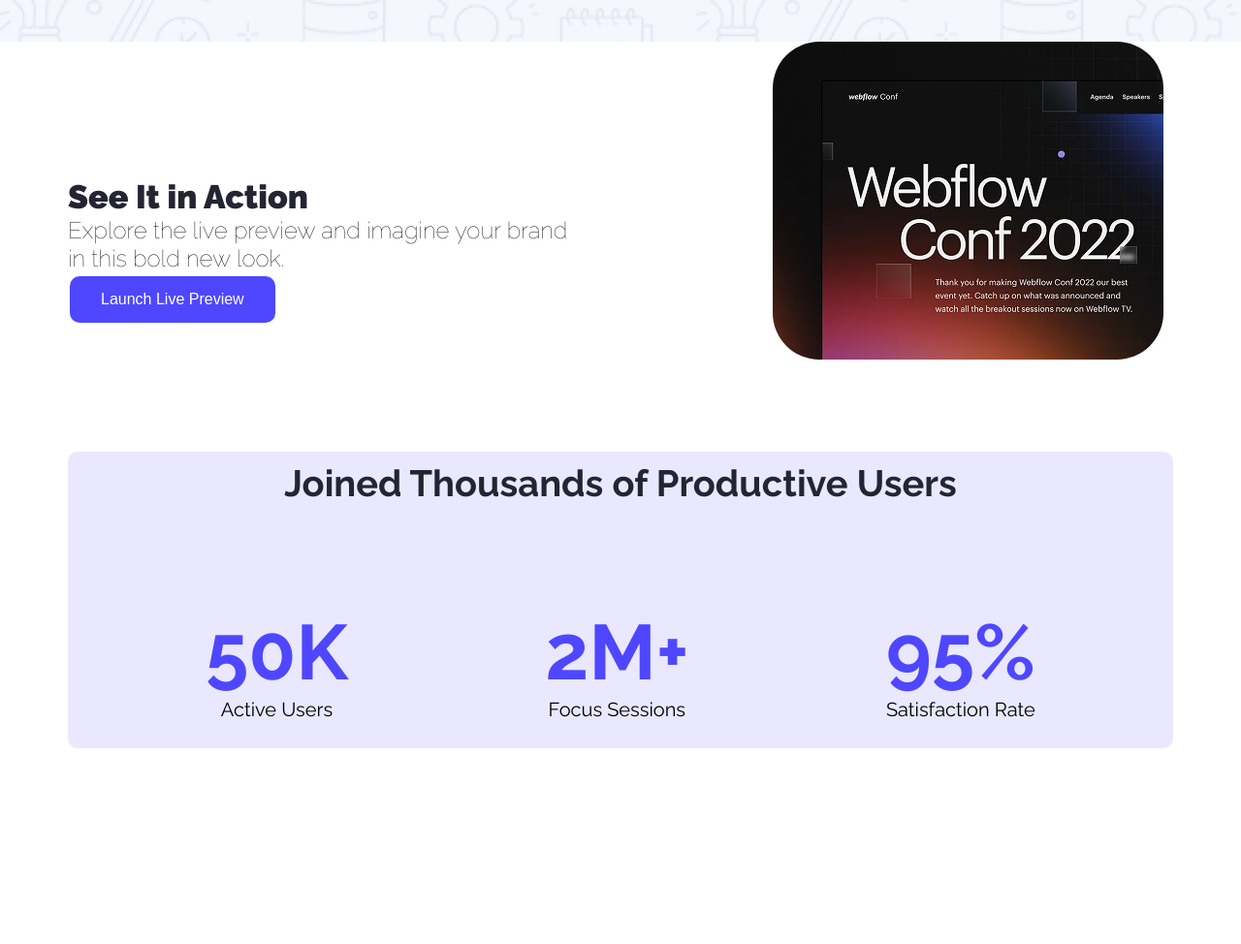
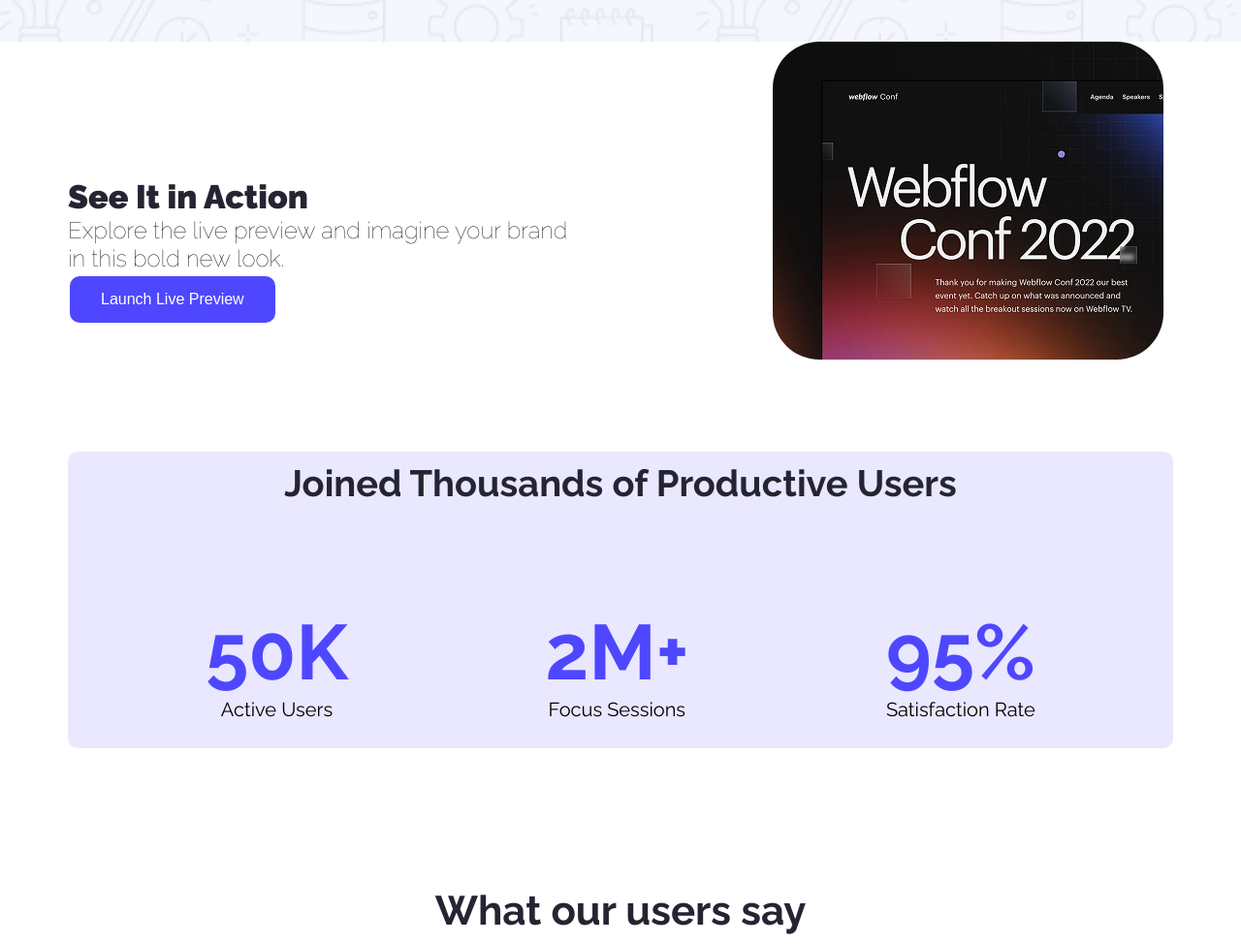
Before and after one commit to hriday33333/first-assignment-1, a plain HTML site: page index.html in a window 1280 px wide. Shown: the part 857-1831 px from the top of the page at 97% size. Before the commit the page ends 1629 px from the top, so only its background shows below. Drawn offline with Linux system fonts and the light colour scheme.

Commit message:
added heading text

```diff
--- a/index.html
+++ b/index.html
@@ -54,6 +54,9 @@
             </div>
 
         </div>
+       </div><br><br><br><br><br><br><br>
+       <div class="space">
+        <h1 class="write">What our users say</h1>
        </div>
     </main>
     <footer>
--- a/styles/makup.css
+++ b/styles/makup.css
@@ -144,3 +144,15 @@ margin: 0 auto;
  font-weight: 400;
 font-size: 20px;
 }
+.space{
+    max-width: 1140px;
+    /* border: 1px solid; */
+    margin: 0 auto;
+}
+.write{
+    font-weight: 700;
+    font-size: 42px;
+    text-align: center;
+    padding: 10px;
+    color:rgb(37, 36, 50) ;
+}
```
